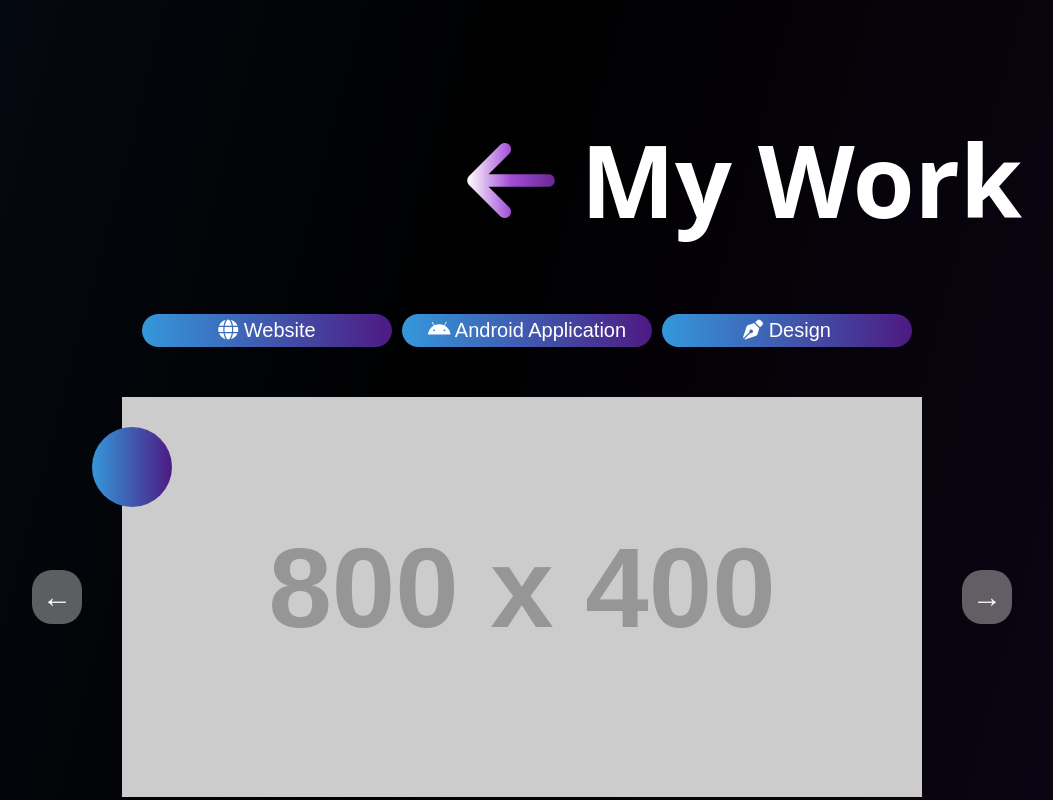
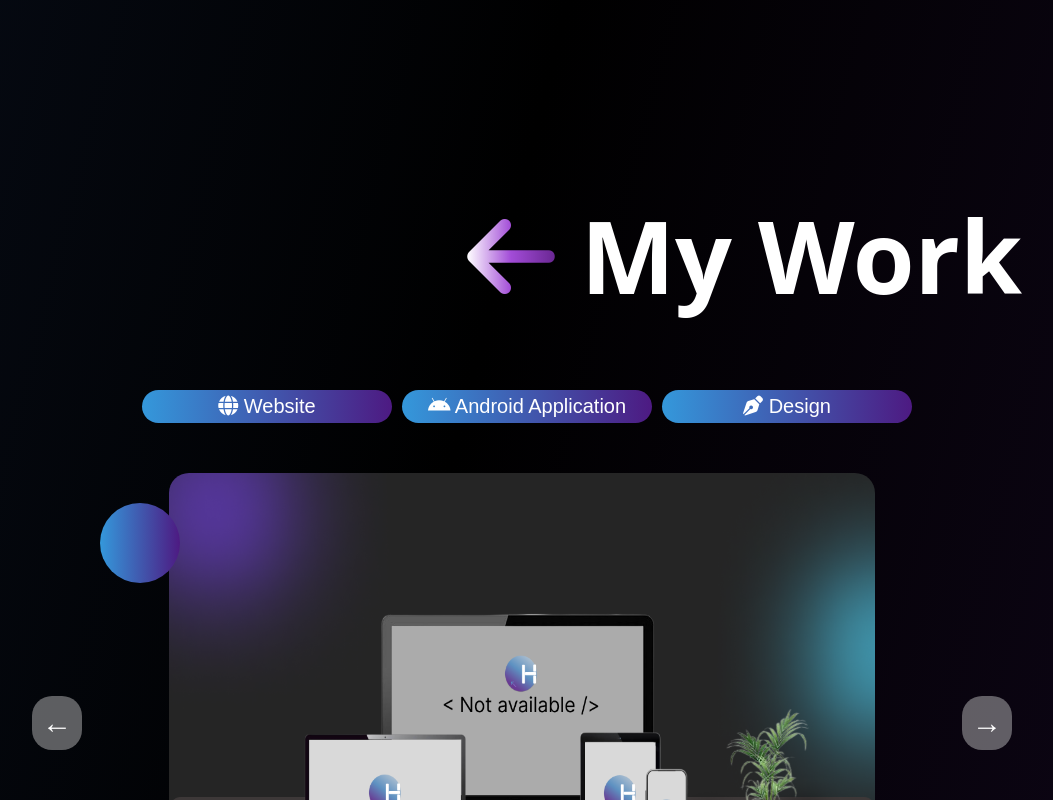
Before and after one commit to harshal-0101/Portfolio, a React (Create React App) app: page / in a window 1280 px wide. Shown: the part 2340-3140 px from the top of the page, without its empty margins (118-1171 px from the left). Built offline with nearby package versions, Linux system fonts and the light colour scheme.

Commit message:
project image updated

```diff
--- a/src/Component/Projects.js
+++ b/src/Component/Projects.js
@@ -1,4 +1,5 @@
 import React, { useState } from 'react';
+import not_project from './img/not-project.png';
 
 export default function Projects() {
   // State to track which button is clicked and the current image index
@@ -8,22 +9,16 @@ export default function Projects() {
   // Images for different categories
   const images = {
     1: [
-      'https://via.placeholder.com/800x400?text=Image+1',
-      'https://via.placeholder.com/800x400?text=Image+2',
-      'https://imgs.search.brave.com/-PXFoEjc4e3-PFfUjoiM5dYo__7bPF8dtv4cEu4VTRs/rs:fit:500:0:0:0/g:ce/aHR0cHM6Ly9jZG4u/cGl4YWJheS5jb20v/cGhvdG8vMjAxNS8w/Ny8wNS8xMC8xOC90/cmVlLTgzMjA3OV82/NDAuanBn',
-      'https://via.placeholder.com/800x400?text=Image+4'
+       not_project,
+       not_project
     ],
     2: [
       'https://via.placeholder.com/800x400?text=Image+1',
       'https://via.placeholder.com/800x400?text=Image+2',
-      'https://via.placeholder.com/800x400?text=Image+3',
-      'https://via.placeholder.com/800x400?text=Image+4'
     ],
     3: [
       'https://via.placeholder.com/800x400?text=Image+1',
-      'https://via.placeholder.com/800x400?text=Image+2',
-      'https://imgs.search.brave.com/-PXFoEjc4e3-PFfUjoiM5dYo__7bPF8dtv4cEu4VTRs/rs:fit:500:0:0:0/g:ce/aHR0cHM6Ly9jZG4u/cGl4YWJheS5jb20v/cGhvdG8vMjAxNS8w/Ny8wNS8xMC8xOC90/cmVlLTgzMjA3OV82/NDAuanBn',
-      'https://via.placeholder.com/800x400?text=Image+4'
+      'https://via.placeholder.com/800x400?text=Image+2'
     ]
   };
 
@@ -61,7 +56,7 @@ export default function Projects() {
             <button className="arrow left-arrow" onClick={prevSlide}>←</button>
             <div className="slider">
             <div className="empty-div2"></div>
-              <img src={currentImages[currentIndex]} alt={`Slide ${currentIndex}`} />
+              <img className='project-img' src={currentImages[currentIndex]} alt={`Slide ${currentIndex}`} />
             </div>
             <button className="arrow right-arrow" onClick={nextSlide}>→</button>
           </div>
--- a/src/Component/allComponet.css
+++ b/src/Component/allComponet.css
@@ -420,9 +420,10 @@
        }
 
        .my-work {
+           margin-top: 100px;
            max-width: 1000px;
            width: 100%;
-           margin: auto;
+           /* margin: auto; */
        }
 
        .MyWorkHading {
@@ -482,9 +483,11 @@
        }
 
        .slider img {
-           width: 100%;
-           height: auto;
+           width: 90%;
+           height: 500px;
            display: block;
+           border-radius: 20px;
+           margin: auto;
        }
 
        .arrow {
@@ -521,12 +524,12 @@
            display: flex;
            flex-direction: column;
            gap: 20px;
+           margin-top: 200px;
        }
 
        .service {
            max-width: 1000px;
            width: 100%;
-           margin: auto;
            display: flex;
            justify-content: space-between;
        }
@@ -543,7 +546,7 @@
            animation-timeline: view();
            animation-range: entry -50% cover 30%;
            transition: 0.5s;
-           overflow: hidden;
+           overflow-x: hidden;
        }
 
        .website:hover {
@@ -855,7 +858,16 @@
            .website,
            .app,
            .design {
+               position: relative;
                margin-top: 10px;
+               overflow-x: hidden;
+           }
+           .text-contain {
+               position: relative;
+               z-index: 2;
+           }
+           .icon {
+               z-index: 1;
            }
            .sendMail {
                display: flex;
```
Also changed, not shown: src/Component/img/not-project.png (added).
